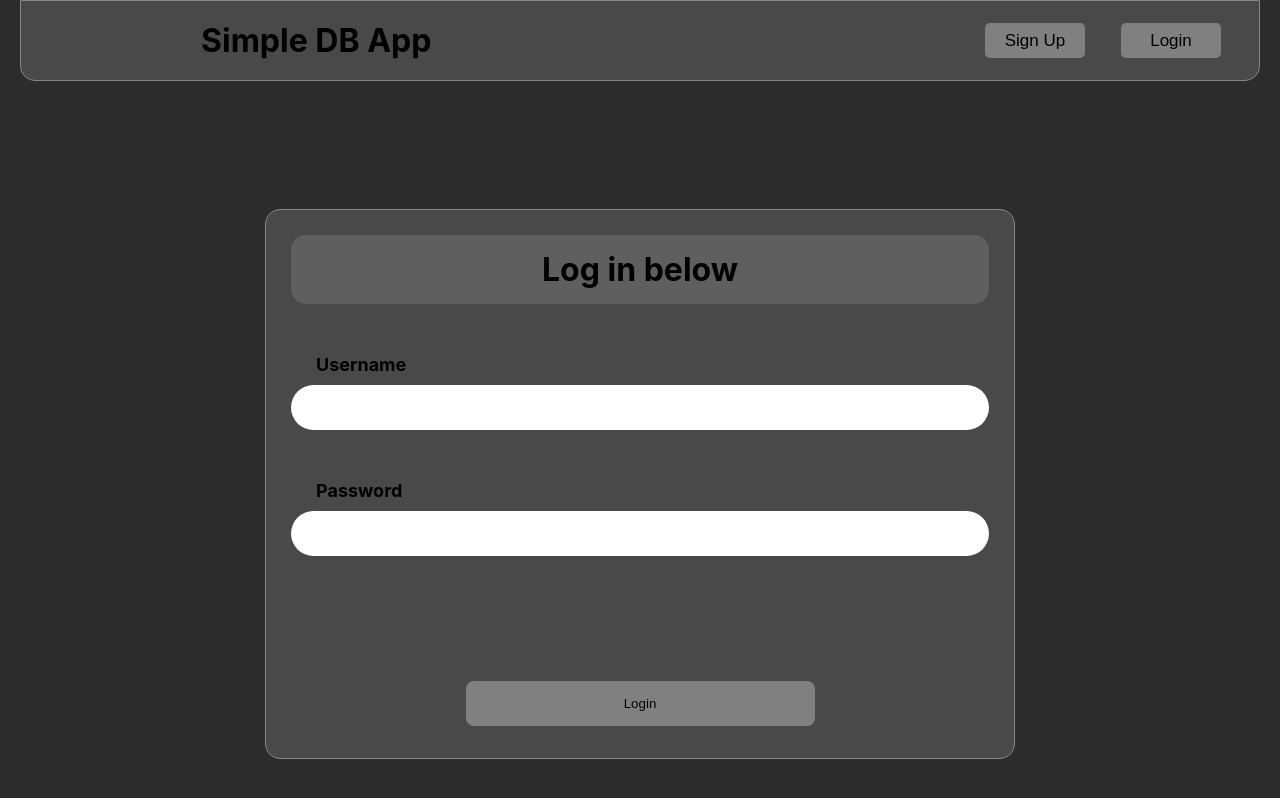
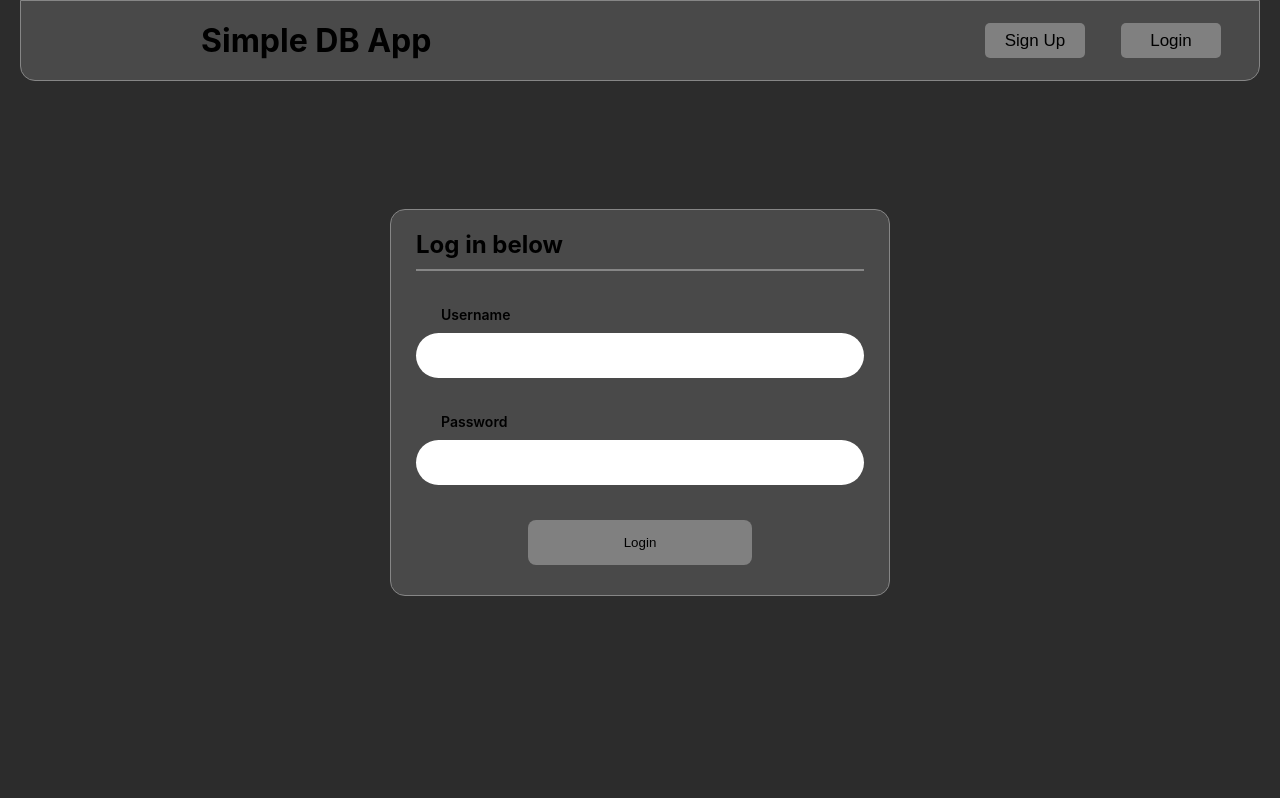
Before and after one commit to MichalPC/simple-database-manipulation-app, a React (Create React App) app: page /login in a window 1280 px wide. Shown: the top 798 px of the page. Built offline with nearby package versions, Linux system fonts and the light colour scheme.

Commit message:
Decrease the size of the login form.

```diff
--- a/src/components/Login/Login.css
+++ b/src/components/Login/Login.css
@@ -12,16 +12,16 @@
     border: 1px solid rgb(134, 134, 134);
     border-radius: 15px;
     margin: 8rem auto 3.5rem auto;
-    padding: 25px;
+    padding: 10px 25px 30px 25px;
     background-color: rgb(73, 73, 73);
-    width: 750px;
-    height: 550px;
+    width: 500px;
 }
 
 .Login-container h1 {
-    background-color: rgb(95, 95, 95);
-    padding: 15px;
-    border-radius: 15px;
+    font-size: 24px;
+    text-align: left;
+    border-bottom: 2px solid rgb(134, 134, 134);
+    padding: 10px 0 10px 0
 }
 
 .Login-form {
@@ -32,13 +32,14 @@
 
 .Input-label {
     padding-left: 25px;
-    margin: 50px 0 0 0;
+    margin: 35px 0 0 0;
     align-self: flex-start;
-    font-size: 18px;
-    font-weight: 700;
+    font-size: 14px;
+    font-weight: 600;
 }
 
 .Login-form input {
+    color:black;
     border: none;
     text-decoration: none;
     outline: none;
@@ -56,7 +57,6 @@
     border: none;
     align-self: center;
     width: 50%;
-    margin-top: 90px;
     height: 45px;
 }
 
```
